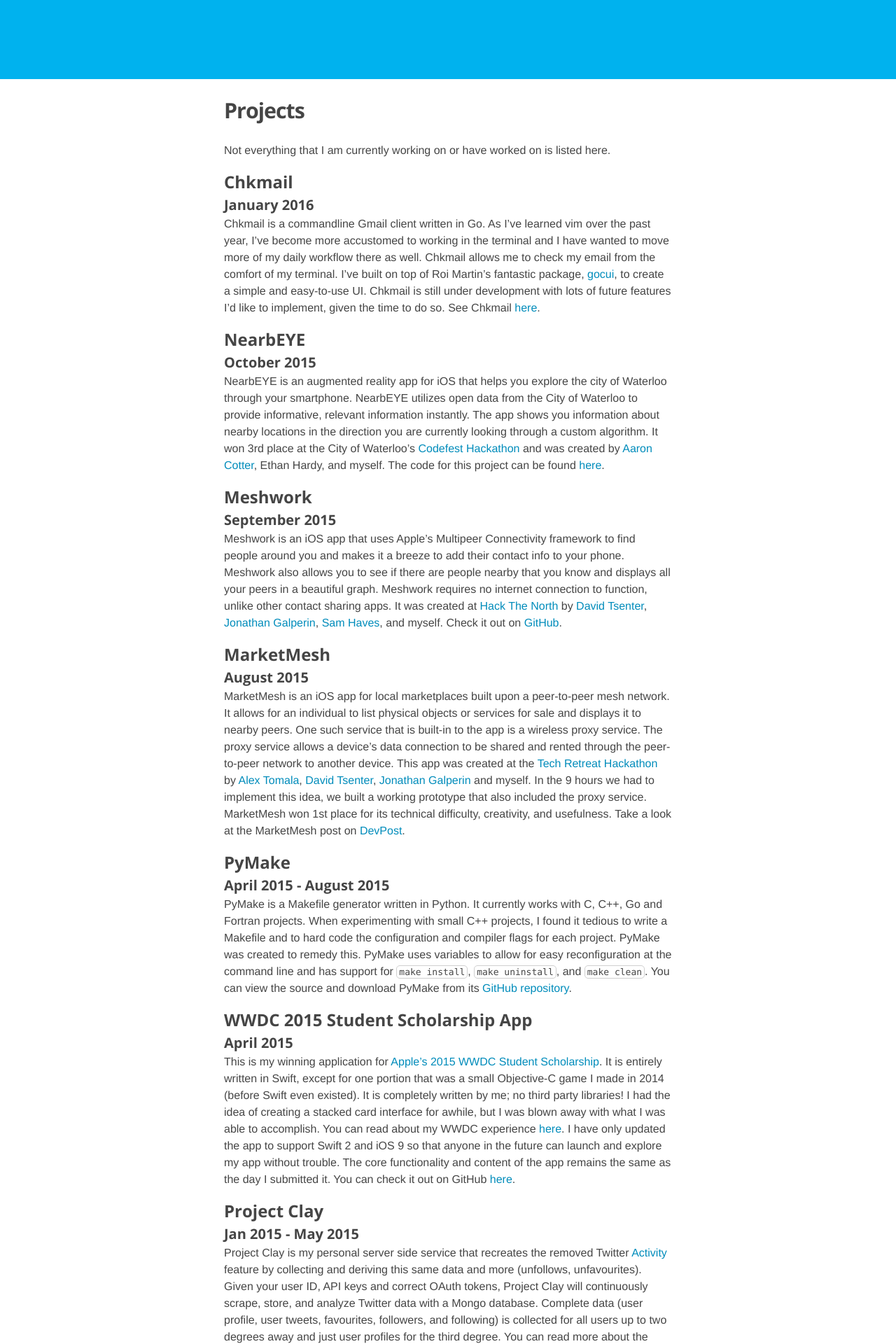
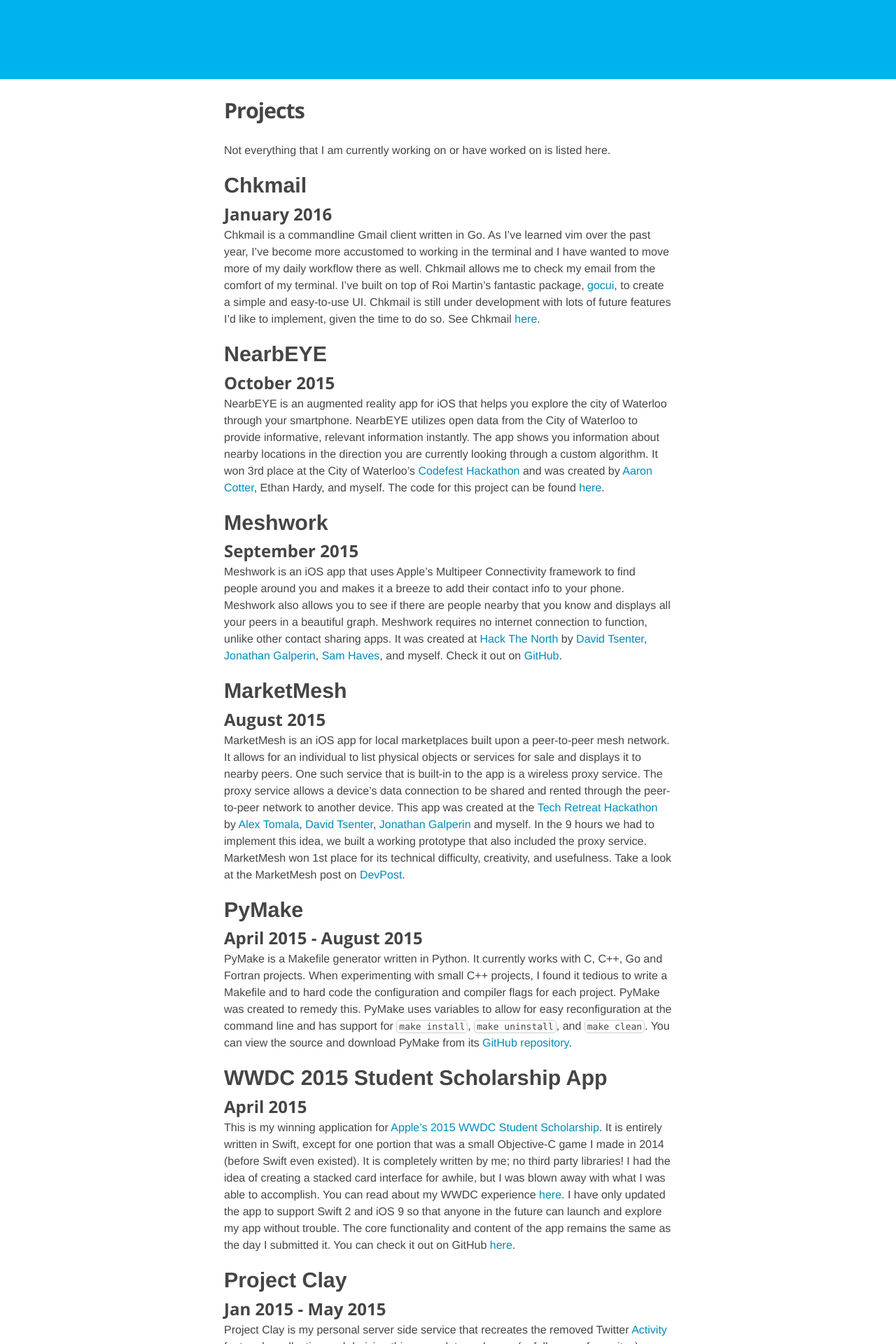
Before and after one commit to Melinysh/melinysh.github.io, a Jekyll site: the page built from projects.md, in a window 1280 px wide. Shown: the part 337-2257 px from the top of the page at 70% size. Built offline with Jekyll 4.4.1, drawn with Linux system fonts in a browser that asks for light colours; nearby versions of some CDN libraries; Markdown is read by kramdown in place of the engine named in the settings.

Commit message:
Changed to support Kramdown syntax

```diff
--- a/projects.md
+++ b/projects.md
@@ -5,39 +5,74 @@
 ---
 Not everything that I am currently working on or have worked on is listed here.
 
-## Chkmail
-#### January 2016
+Chkmail
+=======
+
+January 2016
+-------
+
 Chkmail is a commandline Gmail client written in Go. As I've learned vim over the past year, I've become more accustomed to working in the terminal and I have wanted to move more of my daily workflow there as well. Chkmail allows me to check my email from the comfort of my terminal. I've built on top of Roi Martin's fantastic package, [gocui](https://github.com/jroimartin/gocui), to create a simple and easy-to-use UI. Chkmail is still under development with lots of future features I'd like to implement, given the time to do so. See Chkmail [here](https://github.com/Melinysh/Chkmail).
 
-## NearbEYE
-#### October 2015
+NearbEYE
+=======
+
+October 2015
+------
+
 NearbEYE is an augmented reality app for iOS that helps you explore the city of Waterloo through your smartphone. NearbEYE utilizes open data from the City of Waterloo to provide informative, relevant information instantly. The app shows you information about nearby locations in the direction you are currently looking through a custom algorithm. It won 3rd place at the City of Waterloo's [Codefest Hackathon](http://www.waterloo.ca/en/government/WaterlooCodefest.asp) and was created by [Aaron Cotter](http://aaroncotter.me/), Ethan Hardy, and myself. The code for this project can be found [here](https://github.com/Melinysh/NearbEYE).
 
 
-## Meshwork
-#### September 2015
+Meshwork
+=====
+
+September 2015
+-------
+
 Meshwork is an iOS app that uses Apple's Multipeer Connectivity framework to find people around you and makes it a breeze to add their contact info to your phone. Meshwork also allows you to see if there are people nearby that you know and displays all your peers in a beautiful graph. Meshwork requires no internet connection to function, unlike other contact sharing apps. It was created at [Hack The North](http://hackthenorth.com) by [David Tsenter](http://www.davidtsenter.com), [Jonathan Galperin](http://jgalperin.github.io), [Sam Haves](http://shaves.tk), and myself. Check it out on [GitHub](https://github.com/Melinysh/Meshwork).
 
-## MarketMesh
-#### August 2015
+MarketMesh
+=====
+
+August 2015
+-------
+
 MarketMesh is an iOS app for local marketplaces built upon a peer-to-peer mesh network. It allows for an individual to list physical objects or services for sale and displays it to nearby peers. One such service that is built-in to the app is a wireless proxy service. The proxy service allows a device's data connection to be shared and rented through the peer-to-peer network to another device. This app was created at the [Tech Retreat Hackathon](http://techretreat.ca) by [Alex Tomala](http://atomala.com), [David Tsenter](http://www.davidtsenter.com), [Jonathan Galperin](http://jgalperin.github.io) and myself. In the 9 hours we had to implement this idea, we built a working prototype that also included the proxy service. MarketMesh won 1st place for its technical difficulty, creativity, and usefulness. Take a look at the MarketMesh post on [DevPost](http://devpost.com/software/marketmesh).
 
-## PyMake
-#### April 2015 - August 2015
+PyMake
+=======
+
+April 2015 - August 2015
+-------
+
 PyMake is a Makefile generator written in Python. It currently works with C, C++, Go and Fortran projects. When experimenting with small C++ projects, I found it tedious to write a Makefile and to hard code the configuration and compiler flags for each project. PyMake was created to remedy this. PyMake uses variables to allow for easy reconfiguration at the command line and has support for `make install`, `make uninstall`, and `make clean`. You can view the source and download PyMake from its [GitHub repository](https://github.com/Melinysh/PyMake).
 
-## WWDC 2015 Student Scholarship App
-#### April 2015
+WWDC 2015 Student Scholarship App
+=======
+
+April 2015
+-----
+
 This is my winning application for [Apple's 2015 WWDC Student Scholarship](https://developer.apple.com/wwdc/scholarships/). It is entirely written in Swift, except for one portion that was a small Objective-C game I made in 2014 (before Swift even existed). It is completely written by me; no third party libraries! I had the idea of creating a stacked card interface for awhile, but I was blown away with what I was able to accomplish. You can read about my WWDC experience [here](http://melinysh.me/wwdc,/apple,/swift/2015/07/27/wwdc-2015-experience.html). I have only updated the app to support Swift 2 and iOS 9 so that anyone in the future can launch and explore my app without trouble. The core functionality and content of the app remains the same as the day I submitted it. You can check it out on GitHub [here](https://github.com/Melinysh/WWDC-2015-Student-App).
 
-## Project Clay
-#### Jan 2015 - May 2015
+Project Clay
+=======
+
+Jan 2015 - May 2015
+------
+
 Project Clay is my personal server side service that recreates the removed Twitter [Activity](https://blog.twitter.com/2015/updating-trends-on-mobile) feature by collecting and deriving this same data and more (unfollows, unfavourites). Given your user ID, API keys and correct OAuth tokens, Project Clay will continuously scrape, store, and analyze Twitter data with a Mongo database. Complete data (user profile, user tweets, favourites, followers, and following) is collected for all users up to two degrees away and just user profiles for the third degree. You can read more about the project by seeing the sanitized [snapshot](https://github.com/Melinysh/Project-Clay).
 
-## Sweatervest.club
-#### Jan 2015 - June 2015
+Sweatervest.club
+======
+
+Jan 2015 - June 2015
+------
+
 Sweatervest.club was a website created by a friend and I for a final project in my Chemistry class. The website had three main components: a chemistry specific calculator, links to Khan Academy videos, and PDFs of important class handouts. My friend wrote the calculator in Flash while I handled the rest of the website. Sweatervest.club had more than 3,600 page views, with most of them from Russia... We ran the website for one semester of the school term and was often recommended to other students by the Chemistry teacher. Of course, you see it for yourself on my [GitHub page](https://github.com/Melinysh/Sweatervest.club).
 
-## Rez Reader
-#### June 2014 - May 2015
+Rez Reader
+=======
+
+June 2014 - May 2015
+-----
 Rez Reader was my first iOS app on the App Store. It's a feed reader I created out of dissatisfaction with the existing offering of feed readers. I started it right after I attended WWDC 2014, where I was first introduced to Swift and met with designers about my ideas for the UI. It was through the development of this application that I learned Swift. Rez Reader was launched in early October 2014 and I have updated it multiple times since. It has been downloaded by users around the world and exceeded my expectations. I enjoyed my time working on Rez Reader, but it is no longer maintained as I want to move on to bigger things. Rez Reader is a free application available to [download from the App Store](https://itunes.apple.com/us/app/rez-reader/id918257334?ls=1&mt=8).
```
